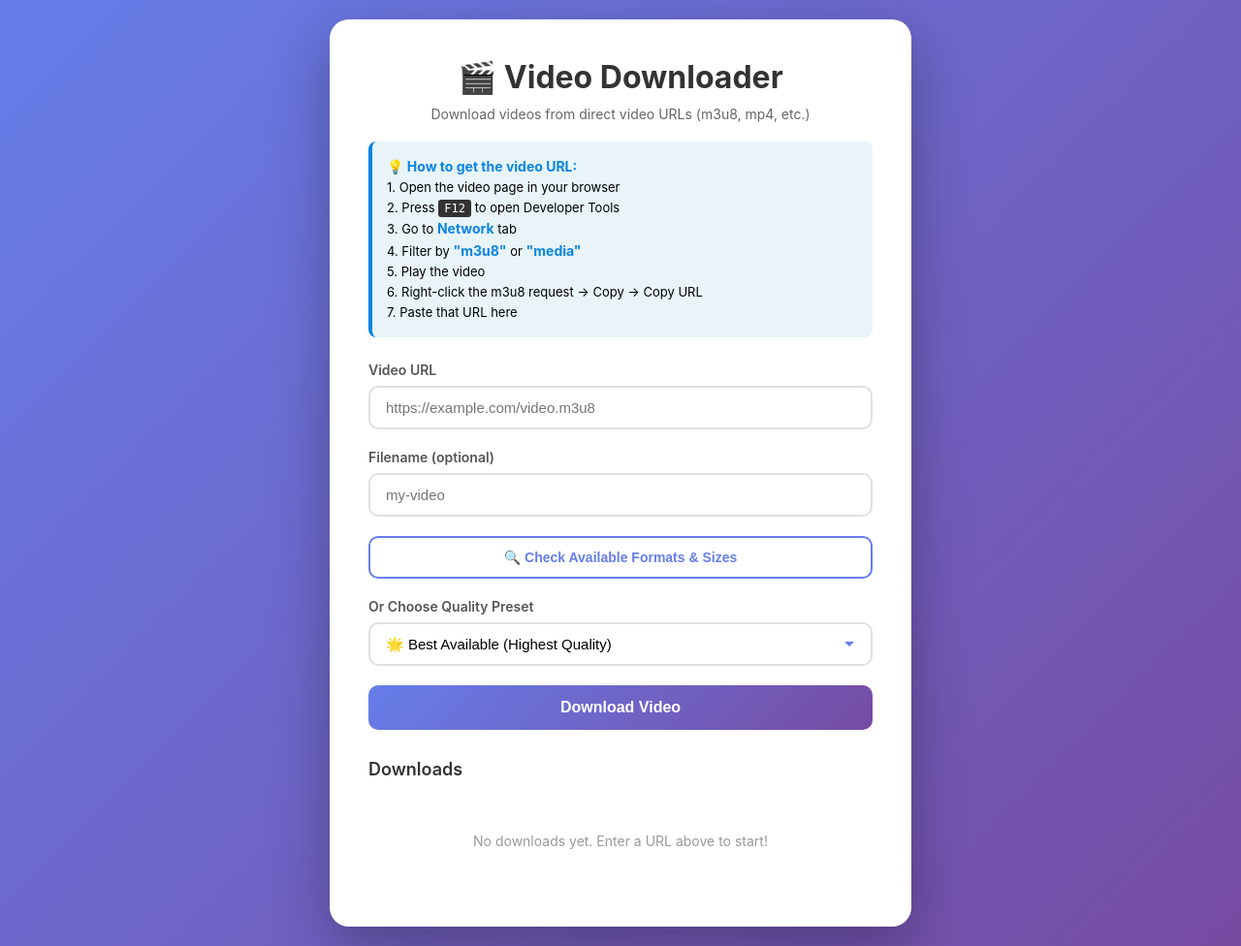
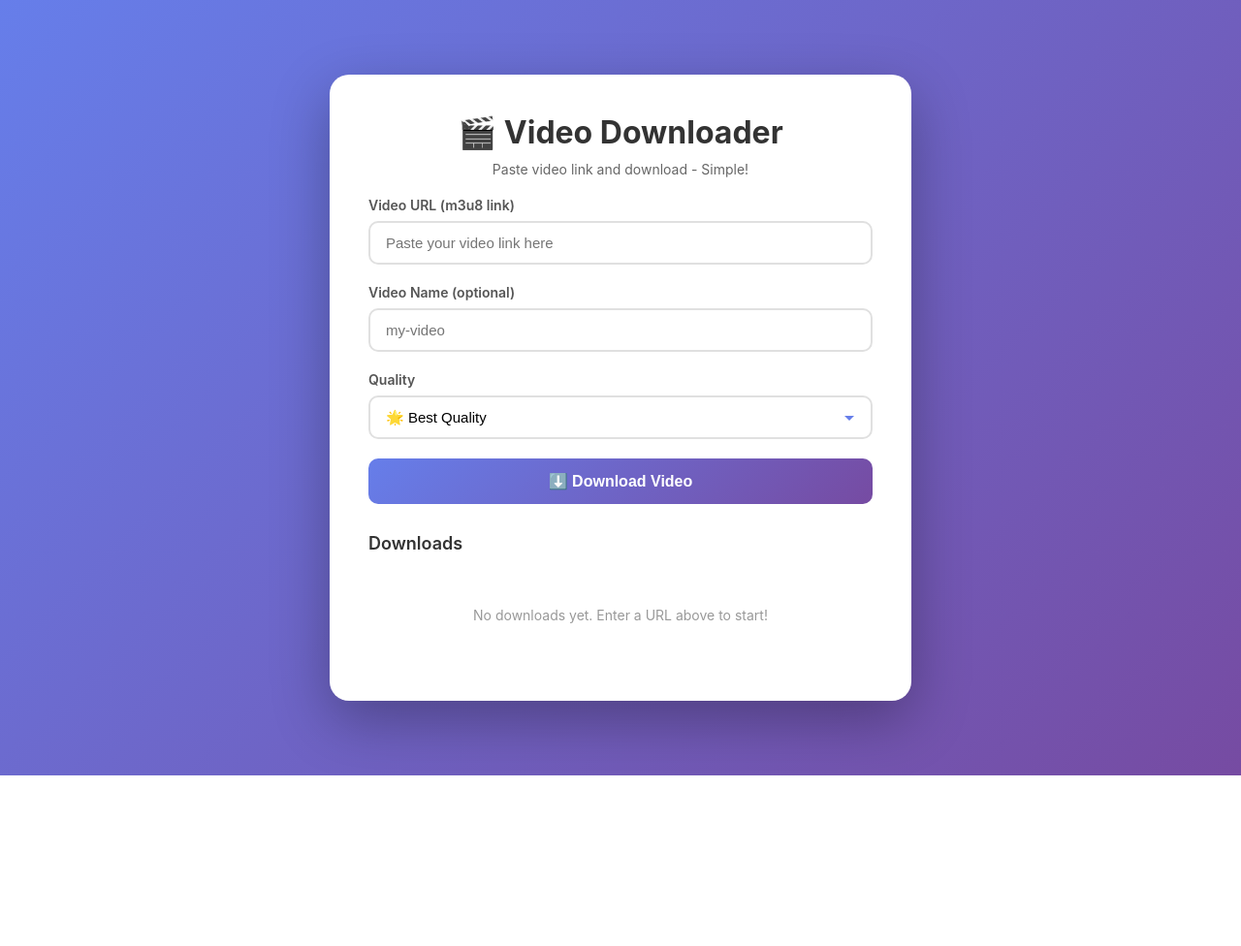
Before and after one commit to black12-ag/downloader, a Flask app: page / in a window 1280 px wide. Shown: the whole page at 97% size. After the commit the page ends 800 px from the top, so only its background shows below. Run offline with Flask 3, Linux system fonts and the light colour scheme.

Commit message:
SIMPLE VERSION - just paste link and download!

```diff
--- a/templates/index.html
+++ b/templates/index.html
@@ -292,56 +292,31 @@
 <body>
     <div class="container">
         <h1>🎬 Video Downloader</h1>
-        <p class="subtitle">Download videos from direct video URLs (m3u8, mp4, etc.)</p>
-
-        <div class="info-box">
-            <strong>💡 How to get the video URL:</strong><br>
-            1. Open the video page in your browser<br>
-            2. Press <kbd>F12</kbd> to open Developer Tools<br>
-            3. Go to <strong>Network</strong> tab<br>
-            4. Filter by <strong>"m3u8"</strong> or <strong>"media"</strong><br>
-            5. Play the video<br>
-            6. Right-click the m3u8 request → Copy → Copy URL<br>
-            7. Paste that URL here
-        </div>
+        <p class="subtitle">Paste video link and download - Simple!</p>
 
         <form id="downloadForm">
             <div class="input-group">
-                <label for="url">Video URL</label>
-                <input type="text" id="url" placeholder="https://example.com/video.m3u8" required>
+                <label for="url">Video URL (m3u8 link)</label>
+                <input type="text" id="url" placeholder="Paste your video link here" required>
             </div>
 
             <div class="input-group">
-                <label for="filename">Filename (optional)</label>
+                <label for="filename">Video Name (optional)</label>
                 <input type="text" id="filename" placeholder="my-video">
             </div>
 
             <div class="input-group">
-                <button type="button" id="checkFormatsBtn" class="secondary-button">🔍 Check Available Formats & Sizes</button>
-            </div>
-
-            <div id="formatsList" style="display: none;">
-                <div class="input-group">
-                    <label for="selectedFormat">Select Format (with file size)</label>
-                    <select id="selectedFormat">
-                    </select>
-                </div>
-            </div>
-
-            <div class="input-group">
-                <label for="quality">Or Choose Quality Preset</label>
+                <label for="quality">Quality</label>
                 <select id="quality">
-                    <option value="best">🌟 Best Available (Highest Quality)</option>
-                    <option value="2160p">📺 4K (2160p)</option>
-                    <option value="1080p">🎥 Full HD (1080p)</option>
-                    <option value="720p">📹 HD (720p)</option>
-                    <option value="480p">📱 SD (480p)</option>
-                    <option value="360p">💾 Low (360p) - Smaller File</option>
-                    <option value="240p">⚡ Lowest (240p) - Fastest Download</option>
+                    <option value="best">🌟 Best Quality</option>
+                    <option value="1080p">🎥 1080p (Full HD)</option>
+                    <option value="720p">📹 720p (HD)</option>
+                    <option value="480p">📱 480p</option>
+                    <option value="360p">💾 360p (Smaller)</option>
                 </select>
             </div>
 
-            <button type="submit" id="downloadBtn">Download Video</button>
+            <button type="submit" id="downloadBtn">⬇️ Download Video</button>
         </form>
 
         <div class="downloads-section">
@@ -358,81 +333,19 @@
         const urlInput = document.getElementById('url');
         const filenameInput = document.getElementById('filename');
         const qualitySelect = document.getElementById('quality');
-        const checkFormatsBtn = document.getElementById('checkFormatsBtn');
-        const formatsList = document.getElementById('formatsList');
-        const selectedFormatSelect = document.getElementById('selectedFormat');
         const downloadBtn = document.getElementById('downloadBtn');
 
         const activeDownloads = new Map();
-        let availableFormats = [];
-
-        // Check formats button
-        checkFormatsBtn.addEventListener('click', async () => {
-            const url = urlInput.value.trim();
-
-            if (!url) {
-                alert('Please enter a URL first');
-                return;
-            }
-
-            checkFormatsBtn.disabled = true;
-            checkFormatsBtn.textContent = '🔄 Checking...';
-
-            try {
-                const response = await fetch('/check-formats', {
-                    method: 'POST',
-                    headers: {
-                        'Content-Type': 'application/json',
-                    },
-                    body: JSON.stringify({ url })
-                });
-
-                const data = await response.json();
-
-                if (response.ok) {
-                    availableFormats = data.formats;
-
-                    if (data.formats.length === 0) {
-                        alert(`This is a direct video stream.\n\nNo need to check formats - just click "Download Video" to download it!\n\nThe quality selector below will work automatically.`);
-                    } else {
-                        // Clear and populate format selector
-                        selectedFormatSelect.innerHTML = '';
-
-                        data.formats.forEach(fmt => {
-                            const option = document.createElement('option');
-                            option.value = fmt.format_id;
-                            option.textContent = `${fmt.resolution} (${fmt.height}p) - ${fmt.filesize_str} - ${fmt.ext.toUpperCase()}`;
-                            selectedFormatSelect.appendChild(option);
-                        });
-
-                        formatsList.style.display = 'block';
-                        alert(`Found ${data.formats.length} formats for: ${data.title}`);
-                    }
-                } else {
-                    alert(data.error || 'Failed to check formats');
-                }
-            } catch (error) {
-                alert('Error: ' + error.message);
-            } finally {
-                checkFormatsBtn.disabled = false;
-                checkFormatsBtn.textContent = '🔍 Check Available Formats & Sizes';
-            }
-        });
 
         downloadForm.addEventListener('submit', async (e) => {
             e.preventDefault();
 
             const url = urlInput.value.trim();
             const filename = filenameInput.value.trim() || 'video';
-            let quality = qualitySelect.value;
-
-            // If a specific format is selected, use that instead
-            if (formatsList.style.display !== 'none' && selectedFormatSelect.value) {
-                quality = selectedFormatSelect.value;
-            }
+            const quality = qualitySelect.value;
 
             if (!url) {
-                alert('Please enter a URL');
+                alert('Please paste a video URL');
                 return;
             }
 
```
Also changed, not shown: HOW_TO_USE.txt (added, +71 -0 lines).
